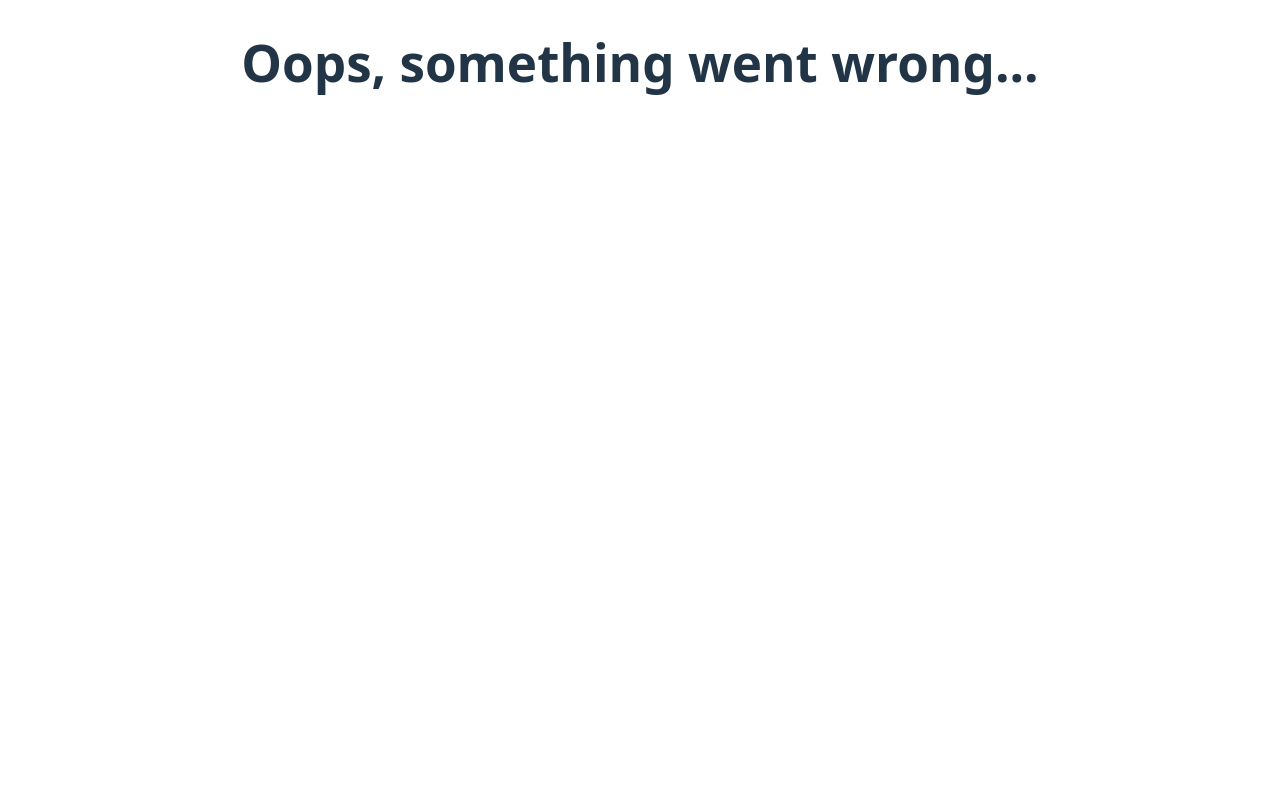
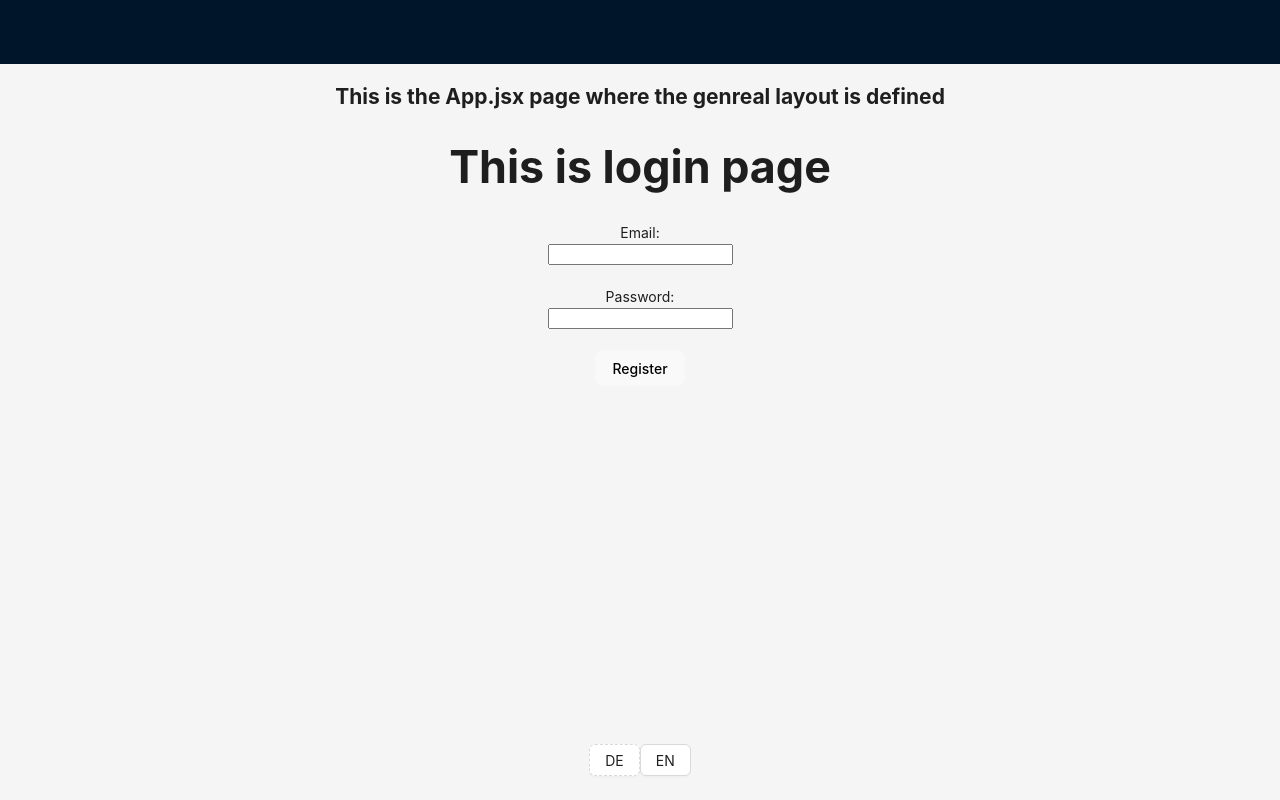
Before and after one commit to Lumbrgini/Project-B, a React (Vite) app in the folder client/: page /login in a window 1280 px wide. Built offline with nearby package versions, Linux system fonts and the light colour scheme.

Commit message:
Login-page-recreation

```diff
--- a/client/src/App.jsx
+++ b/client/src/App.jsx
@@ -9,13 +9,12 @@ import { router } from './router';
 function App() {
   const { t , i18n } = useTranslation();
   const { Header, Content, Footer } = Layout;
-   const location = useLocation();
-   const isLoginPage = location.pathname === "/";
-
+  const location = useLocation();
+  const isLoginOrRegPage = ["/", "/login"].includes(location.pathname);
   return (
     <Layout style={{minHeight: '100vh', minWidth: '100vw'}}>
       <Header>
-          {!isLoginPage?<Nav/>:null}
+          {!isLoginOrRegPage && <Nav/>}
       </Header>
       <Content>
         <h2>{t('app.title')}</h2>
--- a/client/src/pages/Login.jsx
+++ b/client/src/pages/Login.jsx
@@ -1,7 +1,36 @@
+import { Navigate, useNavigate } from "react-router-dom";
+import { useState } from "react";
+
 function Login(){
+
+    const [email, setEmail] = useState("");
+    const [password, setPassword] = useState("");
+
+    const navigate = useNavigate();
+
     return(
         <>
             <h1>This is login page</h1>
+            <form //onSubmit={handleSubmit}
+            >
+                <label htmlFor="email">Email:</label><br/>
+                <input
+                    type="email"
+                    id="email"
+                    value={email}
+                    onChange = {e => setEmail(e.target.value)}>
+                </input>
+                <br/><br/>
+                <label htmlFor="password">Password:</label><br/>
+                <input
+                    type="password"
+                    id="password"
+                    value={password}
+                    onChange={e => setPassword(e.target.value)}>
+                </input>
+                <br/><br/>
+                <button type="submit" onClick={() =>  navigate("/home")}>Register</button>
+            </form>
         </>
     )
 }
--- a/client/src/pages/Register.jsx
+++ b/client/src/pages/Register.jsx
@@ -39,7 +39,7 @@ function Register(){
     }
     return(
         <>
-            <h1>This is login page</h1>
+            <h1>This is registration page</h1>
             <form onSubmit={handleSubmit}>
                 <label htmlFor="first_name">First name:</label><br/>
                 <input
@@ -77,6 +77,9 @@ function Register(){
             </form>
 
             {status && <p>{status}</p>}
+            <br/><br/>
+            <p> Already have an account?</p>
+            <button onClick={() => navigate("/login")}>Go to login</button>
         </>
     )
 }
--- a/client/src/router.jsx
+++ b/client/src/router.jsx
@@ -4,6 +4,7 @@ import Home from './pages/Home.jsx';
 import NotFound from './pages/NotFound.jsx';
 import People from './pages/People.jsx';
 import Register from "./pages/Register.jsx";
+import Login from "./pages/Login.jsx";
 
 
 export const router = createBrowserRouter([
@@ -13,6 +14,7 @@ export const router = createBrowserRouter([
         errorElement: <NotFound />,
         children: [
             {path: "/", element: <Register/>},
+            {path: "/login", element: <Login/>},
             {path: "/home", element: <Home/>},
             {path: "/people", element: <People/>},
         ],
```
Also changed, not shown: 1 other file (tests, documents, lock files or other folders).
